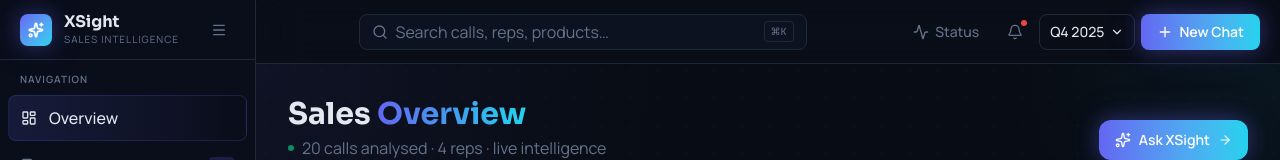
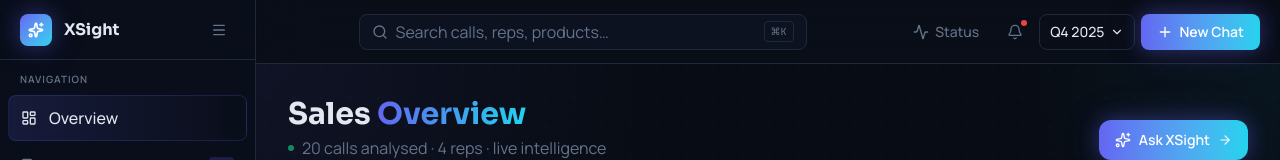
Before and after one commit to LeeBenShimon/XSight, a React (Vite) app in the folder frontend-react/: page / in a window 1280 px wide. Shown: the top 160 px of the page. Built offline with nearby package versions, Linux system fonts and the light colour scheme.

Commit message:
fix: remove subtitle from Sidebar to streamline display

```diff
--- a/frontend-react/src/components/Sidebar.jsx
+++ b/frontend-react/src/components/Sidebar.jsx
@@ -39,7 +39,7 @@ function SidebarContent({ active, setActive, onClose, collapsed, onToggleCollaps
             <div className="flex-1 min-w-0">
               <div className="font-display font-bold text-sm lg:text-base leading-tight text-foreground">XSight</div>
               <div className="text-[10px] text-muted-foreground uppercase tracking-widest">
-                Sales Intelligence
+
               </div>
             </div>
           </>
```
